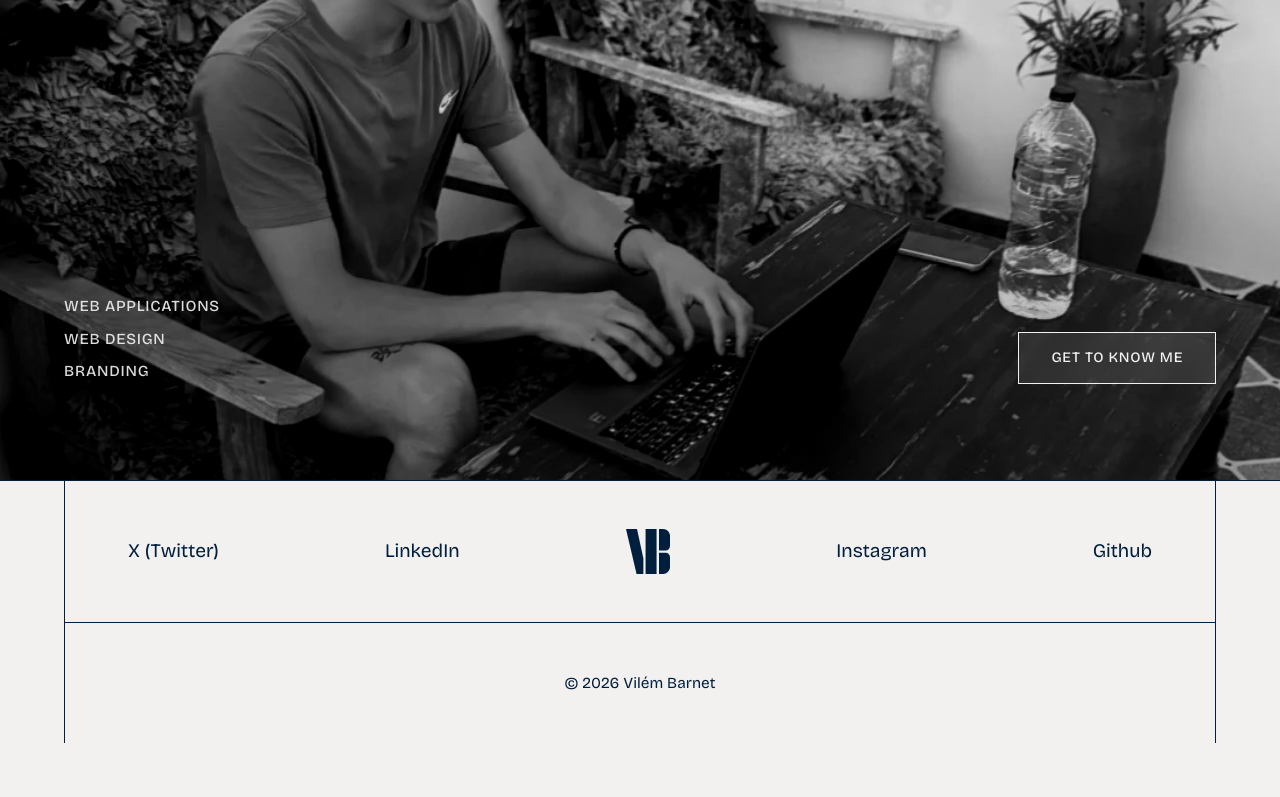
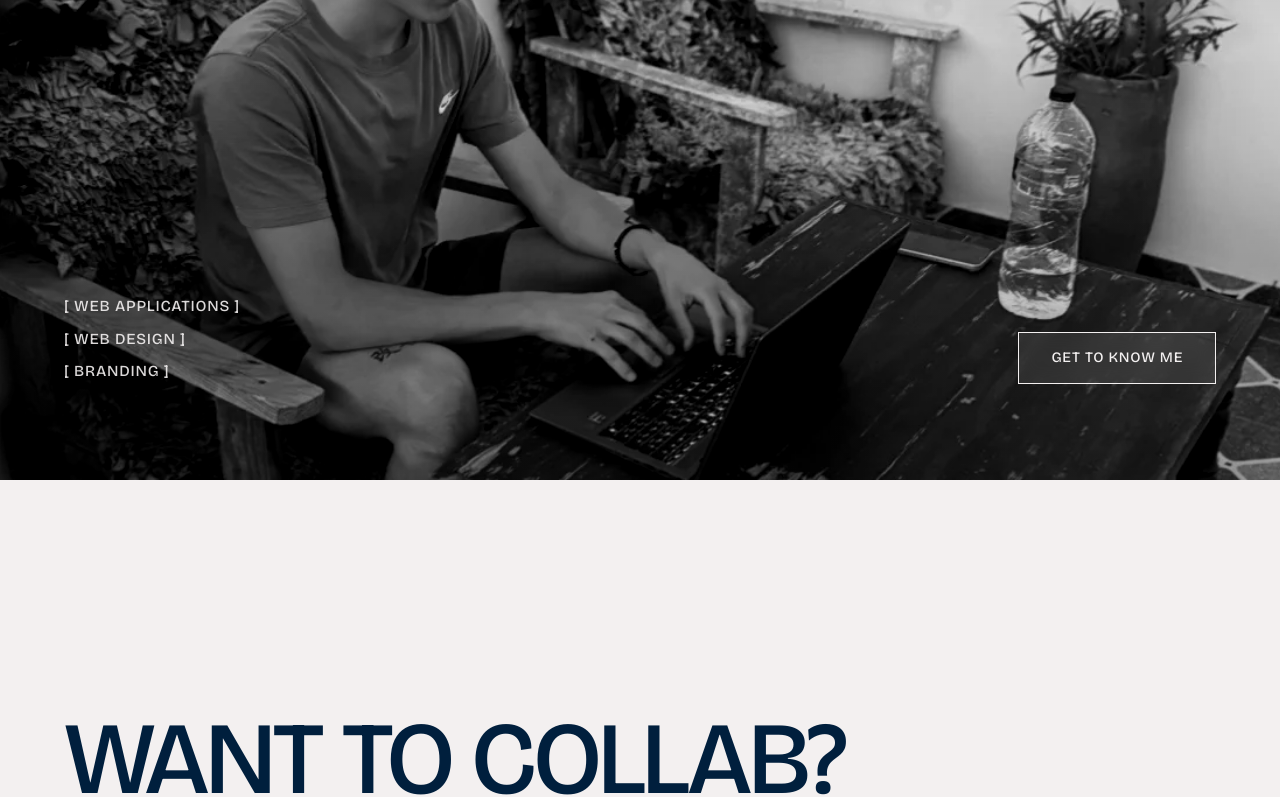
Before and after one commit to VilemB/vilembarnet, a Next.js app: page / in a window 1280 px wide. Shown: the part 2000-2797 px from the top of the page. Before the commit the page ends 2743 px from the top, so only its background shows below. Built offline with nearby package versions, Linux system fonts and the light colour scheme.

Commit message:
typography

```diff
--- a/src/app/page.tsx
+++ b/src/app/page.tsx
@@ -1,6 +1,7 @@
 import Hero from "@/components/sections/Hero";
 import DesignEthos from "@/components/sections/DesignEthos";
 import DrivenSection from "@/components/sections/DrivenSection";
+import ContactCTA from "@/components/sections/ContactCTA";
 
 export default function Home() {
   return (
@@ -8,6 +9,7 @@ export default function Home() {
       <Hero />
       <DesignEthos />
       <DrivenSection />
+      <ContactCTA />
     </main>
   );
 }
--- a/src/components/Footer.tsx
+++ b/src/components/Footer.tsx
@@ -7,10 +7,10 @@ export default function Footer() {
             <div className="footer-container">
                 <div className="footer-top">
                     <Link href="https://x.com/barnetvilem" target="_blank" rel="noopener noreferrer">
-                        X (Twitter)
+                        X (TWITTER)
                     </Link>
                     <Link href="https://www.linkedin.com/in/vilém-barnet-497003365/" target="_blank" rel="noopener noreferrer">
-                        LinkedIn
+                        LINKEDIN
                     </Link>
                     <Link href="/" className="footer-logo">
                         <Image
@@ -22,14 +22,14 @@ export default function Footer() {
                         />
                     </Link>
                     <Link href="https://instagram.com/barnetvilem" target="_blank" rel="noopener noreferrer">
-                        Instagram
+                        INSTAGRAM
                     </Link>
                     <Link href="https://github.com/vilemb" target="_blank" rel="noopener noreferrer">
-                        Github
+                        GITHUB
                     </Link>
                 </div>
                 <div className="footer-bottom">
-                    <p>© 2026 Vilém Barnet</p>
+                    <p>© 2026 VILÉM BARNET</p>
                 </div>
             </div>
         </footer>
--- a/src/components/MenuOverlay.tsx
+++ b/src/components/MenuOverlay.tsx
@@ -174,7 +174,7 @@ export default function MenuOverlay({ isOpen, onClose }: MenuOverlayProps) {
                 {navLinks.map((link) => (
                     <div key={link.name} className="nav-item">
                         <Link href={link.href} onClick={onClose}>
-                            {link.name}
+                            {link.name.toUpperCase()}
                         </Link>
                     </div>
                 ))}
@@ -184,7 +184,7 @@ export default function MenuOverlay({ isOpen, onClose }: MenuOverlayProps) {
                 <div className="nav-footer-item socials">
                     {socials.map((social) => (
                         <a key={social.name} href={social.href} target="_blank" rel="noopener noreferrer">
-                            {social.name}
+                            {social.name.toUpperCase()}
                         </a>
                     ))}
                 </div>
--- /dev/null
+++ b/src/components/sections/ContactCTA.tsx
@@ -0,0 +1,18 @@
+"use client";
+
+import Link from "next/link";
+
+export default function ContactCTA() {
+    return (
+        <section className="contact-cta-section">
+            <div className="padding-section contact-cta-container">
+                <h2 className="contact-cta-heading">
+                    WANT TO COLLAB?
+                    <Link href="mailto:barnetv7@gmail.com" className="contact-link">
+                        CONTACT ME
+                    </Link>
+                </h2>
+            </div>
+        </section>
+    );
+}
--- a/src/components/sections/DrivenSection.tsx
+++ b/src/components/sections/DrivenSection.tsx
@@ -54,9 +54,9 @@ export default function DrivenSection() {
 
                 <div className="driven-bottom">
                     <div className="driven-bottom-left">
-                        <div className="driven-service">WEB APPLICATIONS</div>
-                        <div className="driven-service">WEB DESIGN</div>
-                        <div className="driven-service">BRANDING</div>
+                        <div className="driven-service">[ WEB APPLICATIONS ]</div>
+                        <div className="driven-service">[ WEB DESIGN ]</div>
+                        <div className="driven-service">[ BRANDING ]</div>
                     </div>
 
                     <div className="driven-bottom-right">
--- a/src/components/sections/Hero.tsx
+++ b/src/components/sections/Hero.tsx
@@ -18,10 +18,10 @@ export default function Hero() {
         {/* Bottom Left: Description + CTA */}
         <div className="hero-footer-left">
           <p className="hero-description">
-            I design and build digital experiences with clarity and intention.
+            I DESIGN AND BUILD DIGITAL EXPERIENCES WITH CLARITY AND INTENTION.
           </p>
           <Button href="mailto:barnetv7@gmail.com">
-            Work With Me
+            WORK WITH ME
           </Button>
         </div>
 
--- a/src/styles/globals.css
+++ b/src/styles/globals.css
@@ -219,6 +219,7 @@ section {
   line-height: 1.6;
   color: var(--color-dark);
   font-weight: 400;
+  text-transform: uppercase;
   max-width: 40ch;
   margin: 0;
   opacity: 0.9;
@@ -494,6 +495,55 @@ section {
 }
 
 
+/* Contact CTA Section */
+.contact-cta-section {
+  width: 100%;
+  padding: 10rem 0;
+  background-color: var(--color-light);
+}
+
+.contact-cta-container {
+  text-align: left;
+  width: 100%;
+}
+
+.contact-cta-heading {
+  font-size: clamp(2.5rem, 8vw, 8rem);
+  font-weight: 500;
+  color: var(--color-dark);
+  text-transform: uppercase;
+  line-height: 1.1;
+  letter-spacing: -0.02em;
+}
+
+.contact-link {
+  display: block;
+  color: #5C748E;
+  font-size: clamp(2.5rem, 8vw, 8rem);
+  text-decoration: underline;
+  text-decoration-color: var(--color-accent);
+  text-underline-offset: 12px;
+  text-decoration-thickness: 3px;
+}
+
+.mobile-only {
+  display: none;
+}
+
+@media (max-width: 720px) {
+  .contact-cta-section {
+    padding: 6rem 0;
+  }
+
+  .contact-cta-heading {
+    font-size: clamp(1.5rem, 8vw, 2.5rem);
+  }
+
+  .mobile-only {
+    display: block;
+  }
+}
+
 .about-container {
   min-height: 100svh;
   width: 100%;
@@ -710,10 +760,11 @@ section {
 }
 
 .footer-top a {
-  font-size: clamp(0.85rem, 1.5vw, 2rem);
+  font-size: clamp(0.85rem, 1.2vw, 1.1rem);
   font-weight: 400;
   color: var(--color-dark);
   text-decoration: none;
+  text-transform: uppercase;
 }
 
 .footer-logo {
@@ -735,10 +786,11 @@ section {
 }
 
 .footer-bottom p {
-  font-size: clamp(0.8rem, 1.2vw, 1.5rem);
+  font-size: clamp(0.8rem, 1.2vw, 1rem);
   font-weight: 400;
   color: var(--color-dark);
   margin: 0;
+  text-transform: uppercase;
 }
 
 @media (max-width: 720px) {
```
